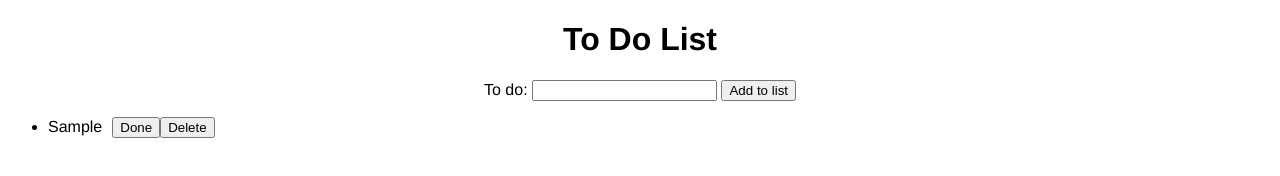
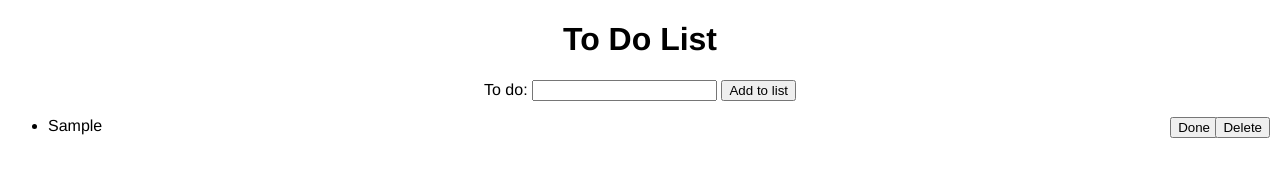
Before and after one commit to CDacres/ToDoList, a plain HTML site: page index.html in a window 1280 px wide. Both pictures are taken after typing "Sample" into the empty fields and a click on the input "Add to list". Drawn offline with nearby package versions, Linux system fonts and the light colour scheme.

Commit message:
moved buttons

```diff
--- a/main.js
+++ b/main.js
@@ -5,7 +5,7 @@ myForm.submit(function (event){
 	event.preventDefault();
 	var submittedItem = $('#listAdd');
 	if (submittedItem.val() === '') {
-		alert('Please put something to do!');
+		alert('Error. To do item can\'t be blank.');
 	} else {
 		var listItem = $("<li></li>");
 		listItem.html(submittedItem.val());
--- a/style.css
+++ b/style.css
@@ -16,5 +16,11 @@ form {
 }
 
 .done {
-	margin-left: 10px;
+	position: absolute;
+	right: 62px;
 }
+
+.delete {
+	position: absolute;
+	right: 10px;
+}
```
